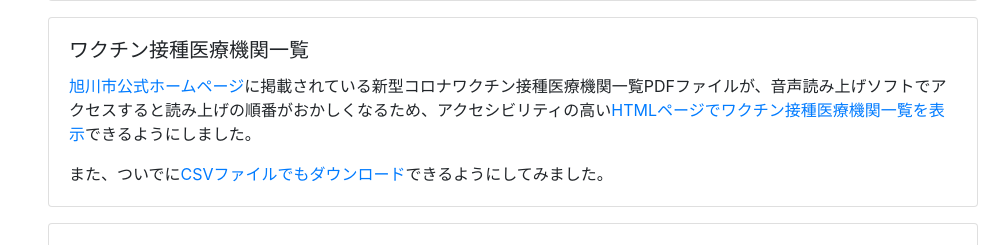
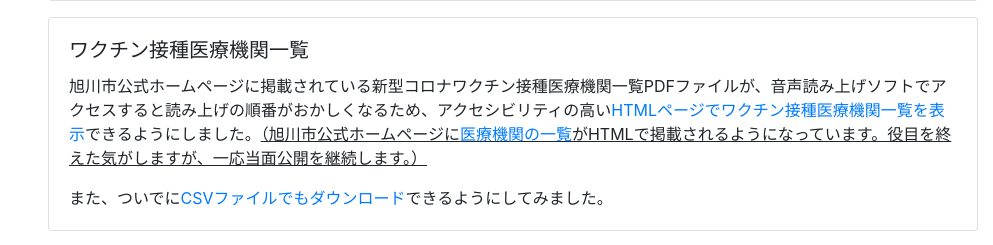
Before and after one commit to takedah/ash_unofficial_covid19, a Flask app: page /about in a window 1280 px wide. Shown: the part 894-1139 px from the top of the page, without its empty margins (287-1280 px from the left). Run offline with Flask 2, Linux system fonts and the light colour scheme; some libraries are stand-ins or nearby versions.

Commit message:
旭川市公式ホームページに医療機関一覧がHTMLで掲載されている旨説明を追加。

```diff
--- a/ash_unofficial_covid19/templates/about.html
+++ b/ash_unofficial_covid19/templates/about.html
@@ -46,7 +46,7 @@
         <div class="card-body">
             <section>
                 <h2 class="h5 card-title">ワクチン接種医療機関一覧</h2>
-                <p class="card-text"><a href="https://www.city.asahikawa.hokkaido.jp/kurashi/135/146/149/d072466.html" title="旭川市公式ホームページ">旭川市公式ホームページ</a>に掲載されている新型コロナワクチン接種医療機関一覧PDFファイルが、音声読み上げソフトでアクセスすると読み上げの順番がおかしくなるため、アクセシビリティの高い<a href="/medical_institutions" title="旭川市新型コロナワクチン接種医療機関一覧へ">HTMLページでワクチン接種医療機関一覧を表示</a>できるようにしました。</p>
+                <p class="card-text">旭川市公式ホームページ</a>に掲載されている新型コロナワクチン接種医療機関一覧PDFファイルが、音声読み上げソフトでアクセスすると読み上げの順番がおかしくなるため、アクセシビリティの高い<a href="/medical_institutions" title="旭川市新型コロナワクチン接種医療機関一覧へ">HTMLページでワクチン接種医療機関一覧を表示</a>できるようにしました。<ins cite="https://www.city.asahikawa.hokkaido.jp/kurashi/135/146/149/d073389.html" datetime="2021-06-14T21:00:00+09:00">（旭川市公式ホームページに<a href="https://www.city.asahikawa.hokkaido.jp/kurashi/135/146/149/d073389.html" title="旭川市公式ホームページ">医療機関の一覧</a>がHTMLで掲載されるようになっています。役目を終えた気がしますが、一応当面公開を継続します。）</ins></a>
                 <p class="card-text">また、ついでに<a href="/012041_asahikawa_covid19_medical_institutions.csv" title="旭川市新型コロナワクチン接種医療機関一覧CSVファイルをダウンロード">CSVファイルでもダウンロード</a>できるようにしてみました。</p>
             </section>
         </div>
```
